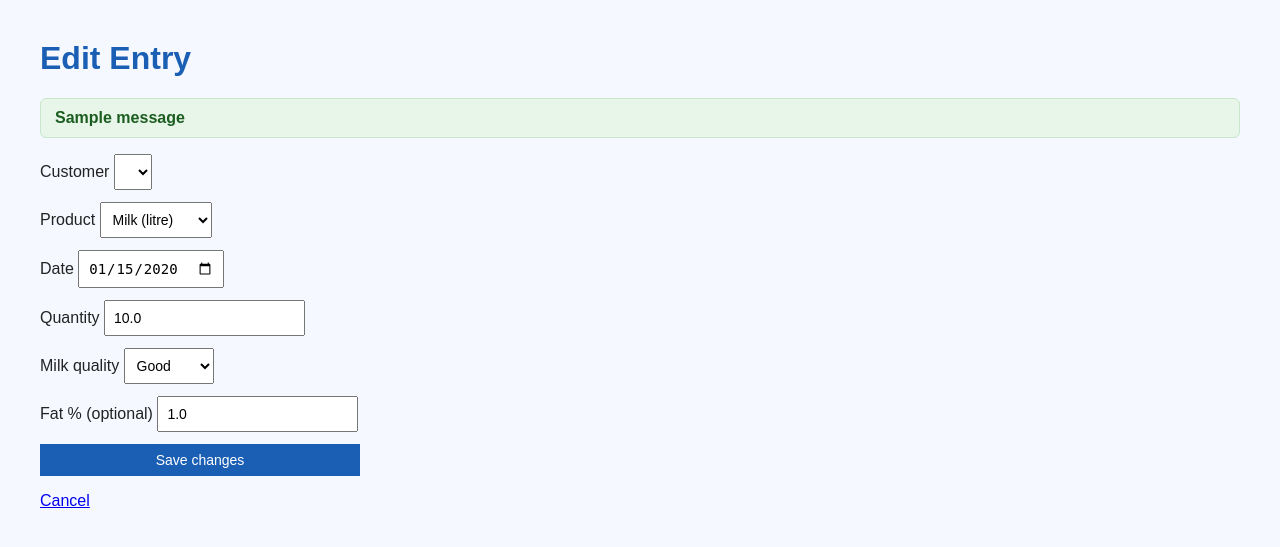
After one commit to poojahage240607-code/dairy-tracker, a Flask app: page /entries/1/edit in a window 1280 px wide. The commit adds this page. Shown: the top 547 px of the page. Run offline with Flask 3, Linux system fonts and the light colour scheme; the visitor is signed in with stand-in values (Sample User, id 1); data comes from the database, SQL or seed files in the repository; tables that the repository leaves empty hold one stand-in row (values such as "Sample post"); one stand-in notice (Sample message) is shown; lists and menus that the app fills with data are empty.

Commit message:
Let admin edit and delete daily entries

```diff
--- a/app.py
+++ b/app.py
@@ -214,7 +214,7 @@ def new_entry():
 @login_required
 def entries():
     conn = get_db()
-    query = """SELECT e.entry_date, u.name AS customer, p.name AS product, p.unit,
+    query = """SELECT e.id, e.entry_date, u.name AS customer, p.name AS product, p.unit,
                       e.quantity, e.cost, e.quality, e.fat_percent
                FROM entries e
                JOIN users u ON u.id = e.user_id
@@ -227,6 +227,80 @@ def entries():
     rows = conn.execute(query, params).fetchall()
     conn.close()
     return render_template("entries.html", title="Daily Entries", entries=rows)
+
+@app.route("/entries/<int:entry_id>/edit", methods=["GET", "POST"])
+@admin_required
+def edit_entry(entry_id):
+    conn = get_db()
+    entry = conn.execute("SELECT * FROM entries WHERE id = ?", (entry_id,)).fetchone()
+    if entry is None:
+        conn.close()
+        flash("Entry not found.")
+        return redirect(url_for("entries"))
+
+    if request.method == "POST":
+        user_id = request.form["user_id"]
+        product_id = request.form["product_id"]
+        entry_date = request.form["entry_date"]
+        quality = request.form["quality"]
+        try:
+            quantity = float(request.form["quantity"])
+            fat = request.form["fat_percent"].strip()
+            fat_percent = float(fat) if fat else None
+        except ValueError:
+            quantity, fat_percent = 0, None
+
+        product = conn.execute(
+            "SELECT rate_per_unit FROM products WHERE id = ?", (product_id,)
+        ).fetchone()
+
+        if quantity <= 0:
+            flash("Quantity must be a number greater than zero.")
+        elif product is None:
+            flash("Please choose a valid product.")
+        else:
+            # Keep the original cost if the product and quantity did not change,
+            # so fixing a date or quality note never changes the bill.
+            if str(entry["product_id"]) == product_id and entry["quantity"] == quantity:
+                cost = entry["cost"]
+            else:
+                cost = round(quantity * product["rate_per_unit"], 2)
+
+            conn.execute(
+                """UPDATE entries
+                   SET user_id = ?, product_id = ?, entry_date = ?, quantity = ?,
+                       cost = ?, quality = ?, fat_percent = ?
+                   WHERE id = ?""",
+                (user_id, product_id, entry_date, quantity, cost, quality, fat_percent, entry_id),
+            )
+            conn.commit()
+            conn.close()
+            flash("Entry updated.", "success")
+            return redirect(url_for("entries"))
+
+    customers = conn.execute(
+        "SELECT id, name FROM users WHERE role = 'customer' ORDER BY name"
+    ).fetchall()
+    products = conn.execute("SELECT id, name, unit FROM products ORDER BY name").fetchall()
+    conn.close()
+    return render_template(
+        "edit_entry.html",
+        title="Edit Entry",
+        entry=entry,
+        customers=customers,
+        products=products,
+    )
+
+
+@app.route("/entries/<int:entry_id>/delete", methods=["POST"])
+@admin_required
+def delete_entry(entry_id):
+    conn = get_db()
+    conn.execute("DELETE FROM entries WHERE id = ?", (entry_id,))
+    conn.commit()
+    conn.close()
+    flash("Entry deleted.", "success")
+    return redirect(url_for("entries"))
 
 
 @app.route("/report")
--- a/static/style.css
+++ b/static/style.css
@@ -66,3 +66,31 @@ button { background: #1a5fb4; color: white; border: none; cursor: pointer; }
 .chart-card.wide { grid-column: 1 / -1; }
 .chart-card h3 { margin: 0 0 10px; font-size: 15px; }
 .chart-wrap { position: relative; height: 260px; }
+/* Entry actions */
+.actions { white-space: nowrap; }
+.actions a { margin-right: 8px; }
+form.inline {
+  display: inline;
+  background: none;
+  border: none;
+  padding: 0;
+  margin: 0;
+}
+button.danger {
+  background: #b00020;
+  color: #ffffff;
+  border: none;
+  border-radius: 6px;
+  padding: 5px 10px;
+  cursor: pointer;
+}
+button.danger:hover { background: #8a0019; }
+.flash.success { color: #1b5e20; background: #e8f5e9; border-color: #c8e6c9; }
+.flash {
+  color: #b00020;
+  background: #fdecee;
+  border: 1px solid #f5c2c7;
+  padding: 10px 14px;
+  border-radius: 6px;
+  font-weight: 600;
+}
--- /dev/null
+++ b/templates/edit_entry.html
@@ -0,0 +1,50 @@
+<!DOCTYPE html>
+<html lang="en">
+<head>
+  <meta charset="UTF-8">
+  <meta name="viewport" content="width=device-width, initial-scale=1">
+  <title>{{ title }}</title>
+  <link rel="stylesheet" href="{{ url_for('static', filename='style.css') }}">
+</head>
+<body>
+  <h1>{{ title }}</h1>
+  {% for category, m in get_flashed_messages(with_categories=true) %}
+  <p class="flash {{ category }}">{{ m }}</p>
+  {% endfor %}
+
+  <form method="post" class="stack">
+    <label>Customer
+      <select name="user_id" required>
+        {% for c in customers %}
+        <option value="{{ c['id'] }}" {% if c['id'] == entry['user_id'] %}selected{% endif %}>{{ c['name'] }}</option>
+        {% endfor %}
+      </select>
+    </label>
+    <label>Product
+      <select name="product_id" required>
+        {% for p in products %}
+        <option value="{{ p['id'] }}" {% if p['id'] == entry['product_id'] %}selected{% endif %}>{{ p['name'] }} ({{ p['unit'] }})</option>
+        {% endfor %}
+      </select>
+    </label>
+    <label>Date
+      <input type="date" name="entry_date" value="{{ entry['entry_date'] }}" required>
+    </label>
+    <label>Quantity
+      <input type="number" name="quantity" step="0.01" min="0.01" value="{{ entry['quantity'] }}" required>
+    </label>
+    <label>Milk quality
+      <select name="quality">
+        {% for q in ['Good', 'Average', 'Poor'] %}
+        <option {% if entry['quality'] == q %}selected{% endif %}>{{ q }}</option>
+        {% endfor %}
+      </select>
+    </label>
+    <label>Fat % (optional)
+      <input type="number" name="fat_percent" step="0.1" min="0" value="{{ entry['fat_percent'] if entry['fat_percent'] is not none else '' }}">
+    </label>
+    <button type="submit">Save changes</button>
+  </form>
+  <p><a href="/entries">Cancel</a></p>
+</body>
+</html>
```
Also changed, not shown: templates/entries.html (+18 -1 lines).
